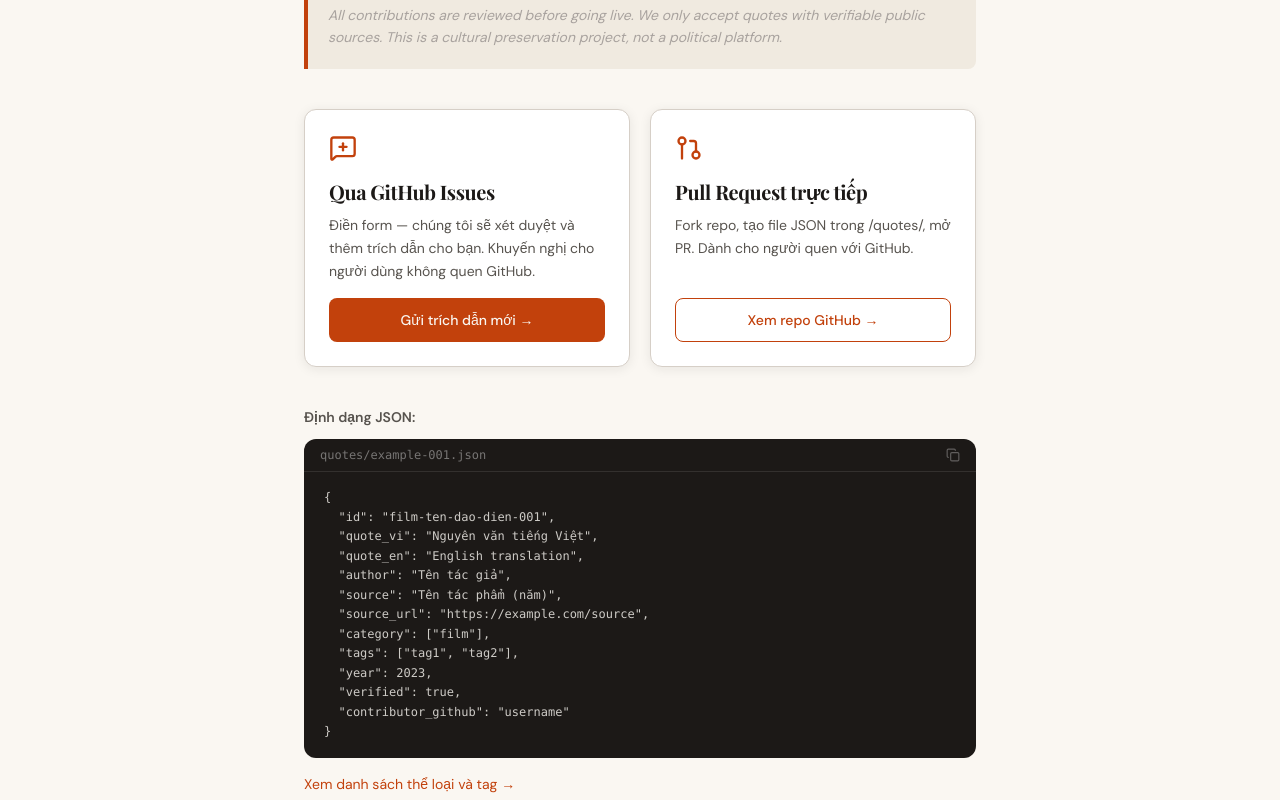
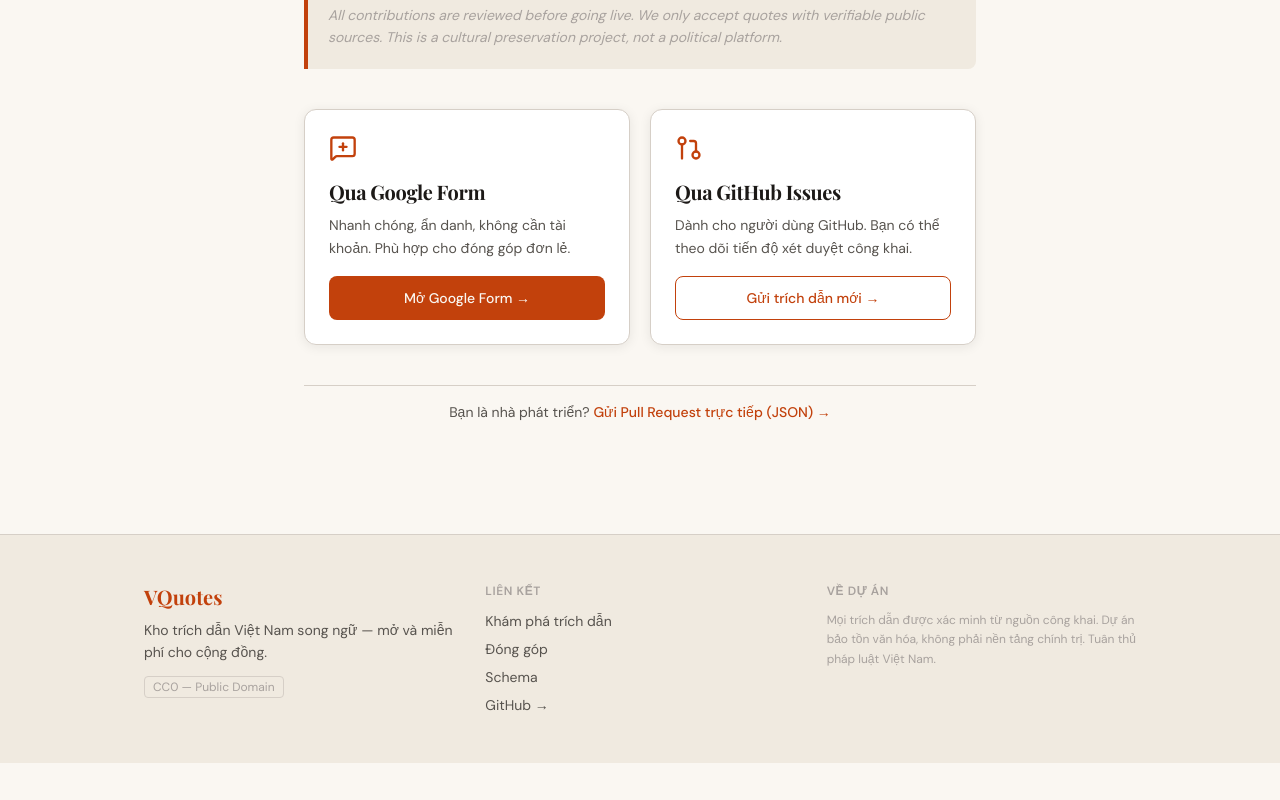
Before and after one commit to bbinarygo/vquotes, a Next.js app: page /contribute in a window 1280 px wide. Shown: the part 320-1120 px from the top of the page. After the commit the page ends 1083 px from the top, so only its background shows below. Built offline with nearby package versions, Linux system fonts and the light colour scheme; a web font is replaced by a local one.

Commit message:
feat(ui): redesign contribute page for two-way flow

```diff
--- a/src/app/contribute/page.tsx
+++ b/src/app/contribute/page.tsx
@@ -1,25 +1,12 @@
 import Link from 'next/link';
-import { GitPullRequest, MessageSquarePlus, Copy } from 'lucide-react';
+import { GitPullRequest, MessageSquarePlus } from 'lucide-react';
 import { getLang } from '@/lib/lang';
 import { t } from '@/lib/i18n';
 import Breadcrumb from '@/components/Breadcrumb';
 
 const GITHUB_REPO = 'https://github.com/bbinarygo/vquotes';
 const GITHUB_NEW_ISSUE = `${GITHUB_REPO}/issues/new?template=new-quote.yml`;
-
-const JSON_EXAMPLE = `{
-  "id": "film-ten-dao-dien-001",
-  "quote_vi": "Nguyên văn tiếng Việt",
-  "quote_en": "English translation",
-  "author": "Tên tác giả",
-  "source": "Tên tác phẩm (năm)",
-  "source_url": "https://example.com/source",
-  "category": ["film"],
-  "tags": ["tag1", "tag2"],
-  "year": 2023,
-  "verified": true,
-  "contributor_github": "username"
-}`;
+const GOOGLE_FORM_URL = 'https://forms.gle/placeholder';
 
 export default async function ContributePage() {
   const lang = await getLang();
@@ -48,62 +35,60 @@ export default async function ContributePage() {
       </div>
 
       <div className="grid grid-cols-1 sm:grid-cols-2 gap-5">
+        {/* Card 1: Google Form */}
         <div className="bg-white border border-rule rounded-xl p-6 flex flex-col gap-4 shadow-card">
           <MessageSquarePlus size={28} className="text-sienna" />
           <div>
             <h2 className="font-playfair text-xl font-bold text-ink mb-2">
-              {t('contribute_via_issues', lang)}
+              {t('contribute_via_form', lang)}
             </h2>
             <p className="text-sm text-ink-muted leading-relaxed">
-              {t('contribute_via_issues_desc', lang)}
+              {t('contribute_via_form_desc', lang)}
+            </p>
+          </div>
+          <a
+            href={GOOGLE_FORM_URL}
+            target="_blank"
+            rel="noopener noreferrer"
+            className="mt-auto inline-flex items-center justify-center px-5 py-2.5 bg-sienna text-cream rounded-lg hover:bg-gold transition-colors text-sm font-medium min-h-[44px]"
+          >
+            {t('contribute_form_btn', lang)}
+          </a>
+        </div>
+
+        {/* Card 2: GitHub Issues */}
+        <div className="bg-white border border-rule rounded-xl p-6 flex flex-col gap-4 shadow-card">
+          <GitPullRequest size={28} className="text-sienna" />
+          <div>
+            <h2 className="font-playfair text-xl font-bold text-ink mb-2">
+              {t('contribute_via_github', lang)}
+            </h2>
+            <p className="text-sm text-ink-muted leading-relaxed">
+              {t('contribute_via_github_desc', lang)}
             </p>
           </div>
           <a
             href={GITHUB_NEW_ISSUE}
             target="_blank"
             rel="noopener noreferrer"
-            className="mt-auto inline-flex items-center justify-center px-5 py-2.5 bg-sienna text-cream rounded-lg hover:bg-gold transition-colors text-sm font-medium min-h-[44px]"
+            className="mt-auto inline-flex items-center justify-center px-5 py-2.5 border border-sienna text-sienna rounded-lg hover:bg-sienna hover:text-cream transition-colors text-sm font-medium min-h-[44px]"
           >
             {t('contribute_submit_btn', lang)}
           </a>
         </div>
+      </div>
 
-        <div className="bg-white border border-rule rounded-xl p-6 flex flex-col gap-4 shadow-card">
-          <GitPullRequest size={28} className="text-sienna" />
-          <div>
-            <h2 className="font-playfair text-xl font-bold text-ink mb-2">
-              {t('contribute_via_pr', lang)}
-            </h2>
-            <p className="text-sm text-ink-muted leading-relaxed">
-              {t('contribute_via_pr_desc', lang)}
-            </p>
-          </div>
+      <div className="pt-4 border-t border-rule text-center">
+        <p className="text-sm text-ink-muted">
+          {t('contribute_advanced_label', lang)}{' '}
           <a
             href={GITHUB_REPO}
             target="_blank"
             rel="noopener noreferrer"
-            className="mt-auto inline-flex items-center justify-center px-5 py-2.5 border border-sienna text-sienna rounded-lg hover:bg-sienna hover:text-cream transition-colors text-sm font-medium min-h-[44px]"
+            className="text-sienna hover:underline font-medium"
           >
-            {t('contribute_view_repo', lang)}
+            {t('contribute_advanced_pr', lang)}
           </a>
-        </div>
-      </div>
-
-      <div>
-        <p className="text-sm font-semibold text-ink-muted mb-3">{t('contribute_json_label', lang)}</p>
-        <div className="relative bg-ink rounded-xl overflow-hidden">
-          <div className="flex items-center justify-between px-4 py-2 border-b border-white/10">
-            <span className="text-xs text-white/40 font-mono">quotes/example-001.json</span>
-            <Copy size={14} className="text-white/30" />
-          </div>
-          <pre className="px-5 py-4 text-xs font-mono text-cream/80 overflow-x-auto leading-relaxed">
-            {JSON_EXAMPLE}
-          </pre>
-        </div>
-        <p className="mt-4 text-sm text-ink-muted">
-          <Link href="/schema" className="text-sienna hover:underline">
-            {t('contribute_schema_link', lang)}
-          </Link>
         </p>
       </div>
     </div>
```
